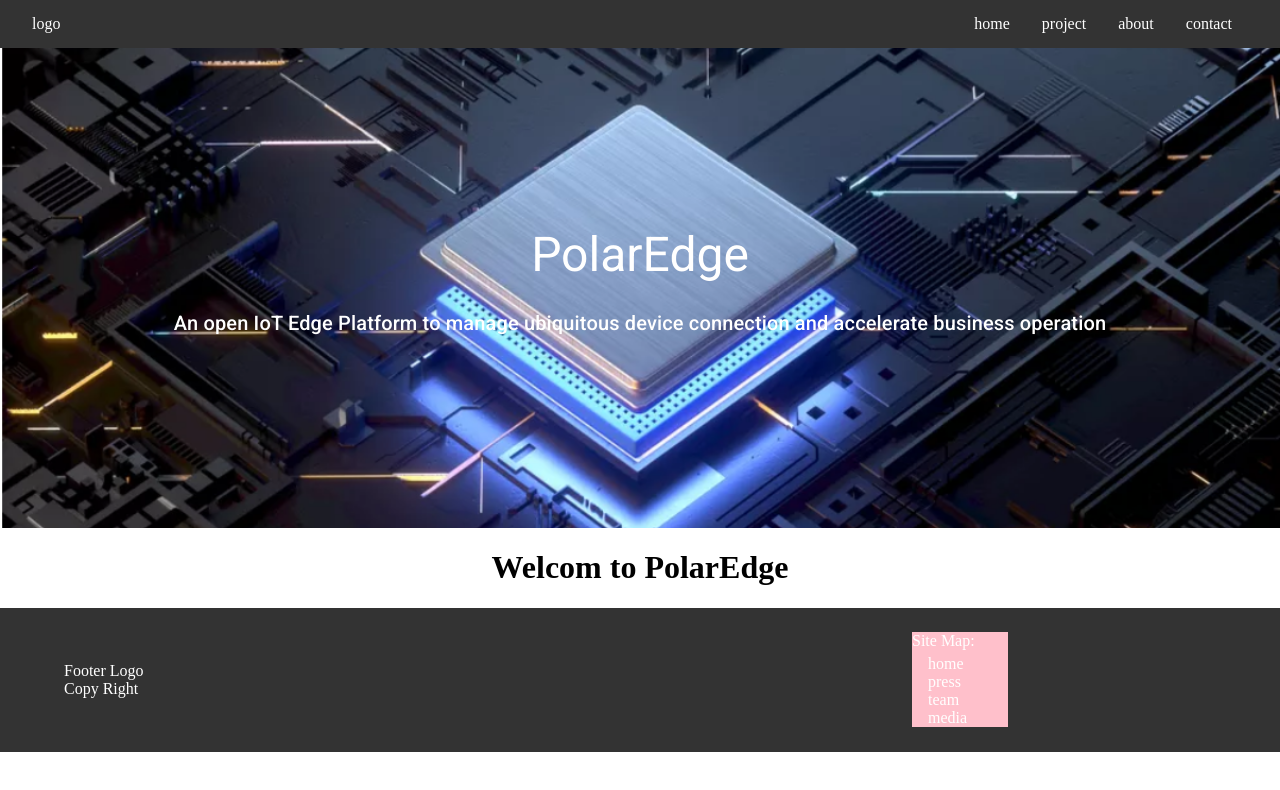
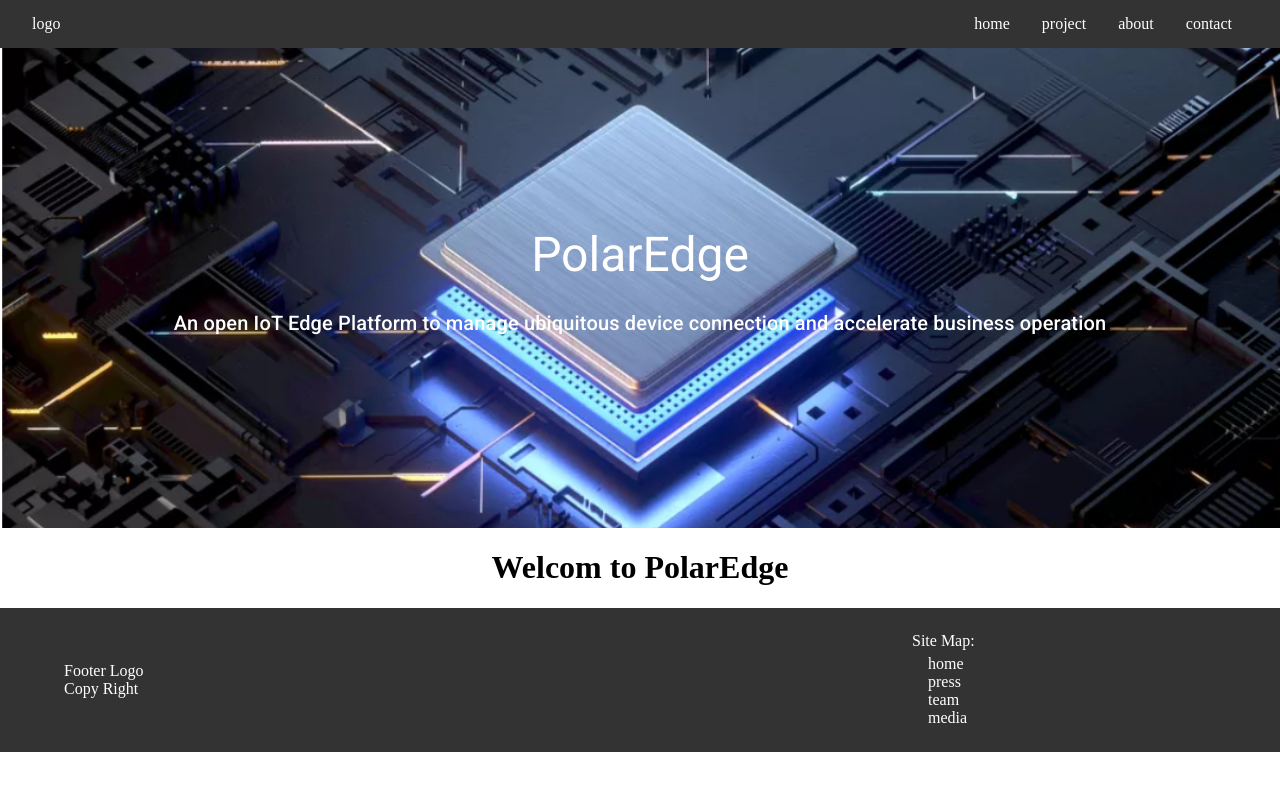
Before and after one commit to Hong-Sun2018/polar-edge-introduction-website, a Next.js app: page / in a window 1280 px wide. Shown: the top 790 px of the page. Built offline with nearby package versions, Linux system fonts and the light colour scheme.

Commit message:
changed back the background color of footer nav bar

```diff
--- a/layout/footer/NavBarFooter.js
+++ b/layout/footer/NavBarFooter.js
@@ -7,7 +7,7 @@ const useStyles = makeStyles({
     width: '6em',
 		display: 'flex',
 		flexDirection: 'column',
-    background: 'pink',
+    // background: 'pink',
 	},
 	title:{
 		paddingBottom:'5px',
```
